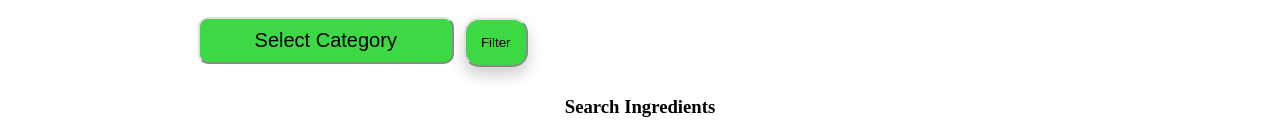
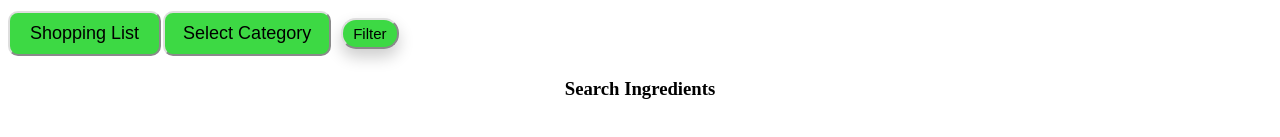
Before and after one commit to sebgro98/meal-planner, a Vue app: page / in a window 1280 px wide. Shown: the top 137 px of the page. Built offline with nearby package versions, Linux system fonts and the light colour scheme.

Commit message:
added shooping list button

```diff
--- a/src/views/FilterView.vue
+++ b/src/views/FilterView.vue
@@ -1,5 +1,16 @@
 <template>
   <div class="filter-view">
+    <!-- Filter Button -->
+    <div class="dropdown">
+    <button class="filter-Shooingbutton"  @click="toggleShoppingDropdown" >Shopping List</button>
+    <div v-show="isShoppingOpen" class="dropdown-content" >
+      <div>milk</div>
+      <div>egg</div>
+      <div>potato</div>
+      <!-- Add more categories as needed -->
+    </div>
+    </div>
+
     <!-- Main Category Dropdown -->
     <div class="dropdown">
       <button class="dropbtn" @click="toggleCategoryDropdown">Select Category</button>
@@ -44,13 +55,12 @@
         </li>
       </ul>
     </div>
-
-
     <!-- Add more sections/lists for other categories -->
-
     <!-- Filter Button -->
     <button @click="filterItems" class="filter-button">Filter</button>
   </div>
+
+
 </template>
 
 <script>
@@ -59,6 +69,7 @@ export default {
   data() {
     return {
       isCategoryDropdownOpen: false,
+      isShoppingOpen: false,
       selectedCategory: null,
       items: ["Tomato", "Onion", "Garlic", "Salt", "Pepper", "Olive Oil", "Chicken", "Rice", "Broccoli", "Pasta", "Lemon", "Cumin", "Cilantro"],
       selectedItems: [],
@@ -78,6 +89,9 @@ export default {
     },
     filterItems() {
       this.$emit("filter", this.selectedItems);
+    },
+    toggleShoppingDropdown(){
+      this.isShoppingOpen =  !this.isShoppingOpen;
     }
   }
 };
@@ -88,19 +102,28 @@ export default {
   /* Add styling for the main container */
 }
 
+.filter-Shooingbutton{
+  padding: 10px 20px;
+  font-size: 18px;
+  background-color: #3dd944;
+  border-radius: 10px;
+  border-color: #dedede;
+}
+
 .dropdown {
   position: relative;
   display: inline-block;
-  margin-left: 15%;
+
 }
 
 .dropbtn {
-  padding: 10px 55px;
+  padding: 10px 18px;
   background-color: #3dd944;
   border-radius: 10px;
   border-color: #dedede;
-  font-size: 20px;
+  font-size: 18px;
   font-weight: 300;
+  margin-left: 2px;
 }
 
 .dropdown-content {
@@ -124,8 +147,9 @@ export default {
 }
 
 .filter-button {
-  padding: 15px;
+  padding: 5px 10px;
   margin: 10px;
+  font-size: 15px;
   background-color: #3dd944;
   color: black;
   box-shadow: 0 8px 16px rgba(0, 0, 0, 0.2);
```
